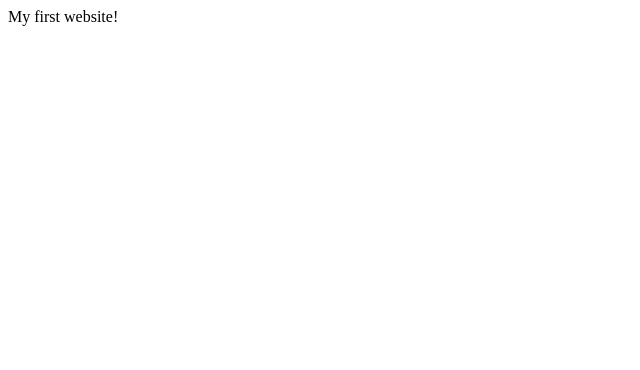
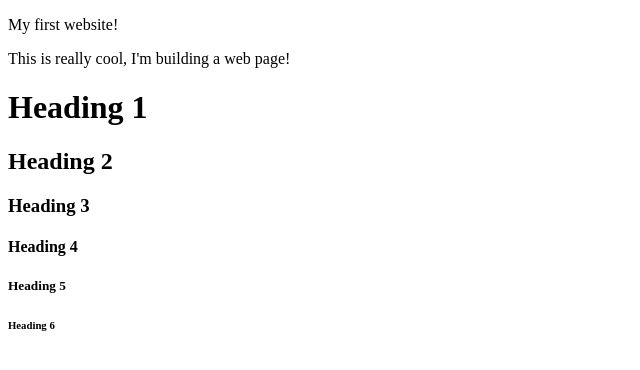
Before and after one commit to daniel-sebastian-buhaianu/the-odin-project, a plain HTML site: page my-first-website/index.html in a window 1280 px wide. Shown: the whole page, without its empty margins (0-640 px from the left). Drawn offline with Linux system fonts and the light colour scheme.

Commit message:
paragraphs and headings

```diff
--- a/my-first-website/index.html
+++ b/my-first-website/index.html
@@ -5,6 +5,13 @@
     <title>My First Website</title>
   </head>
   <body>
-    My first website!
+    <p>My first website!</p>
+    <p>This is really cool, I'm building a web page!</p>
+    <h1>Heading 1</h1>
+    <h2>Heading 2</h2>
+    <h3>Heading 3</h3>
+    <h4>Heading 4</h4>
+    <h5>Heading 5</h5>
+    <h6>Heading 6</h6>
   </body>
 </html>
```
